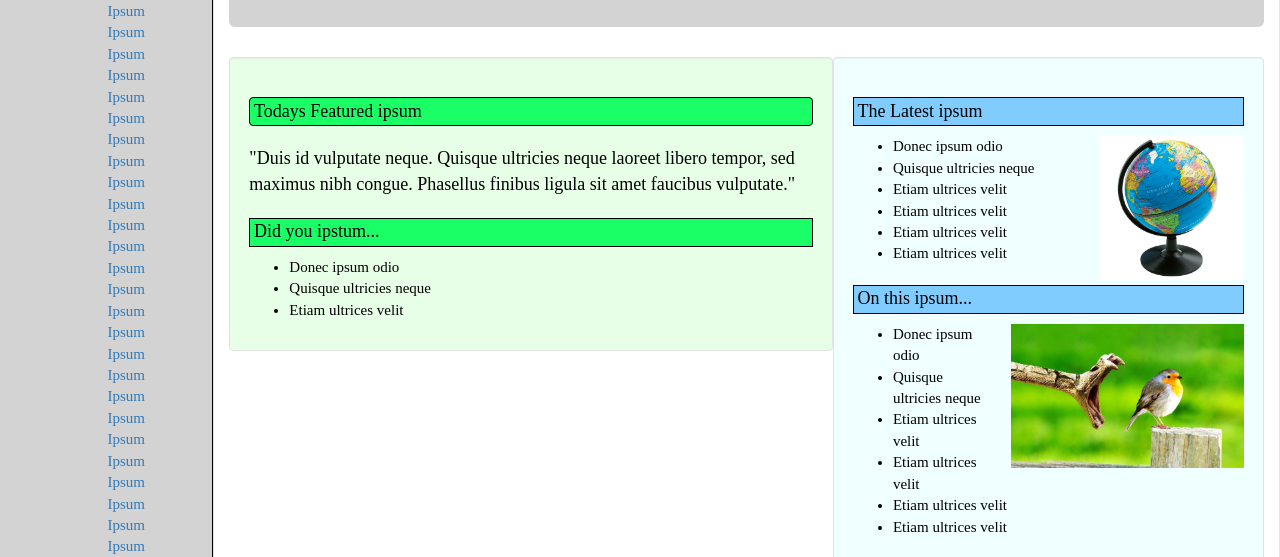
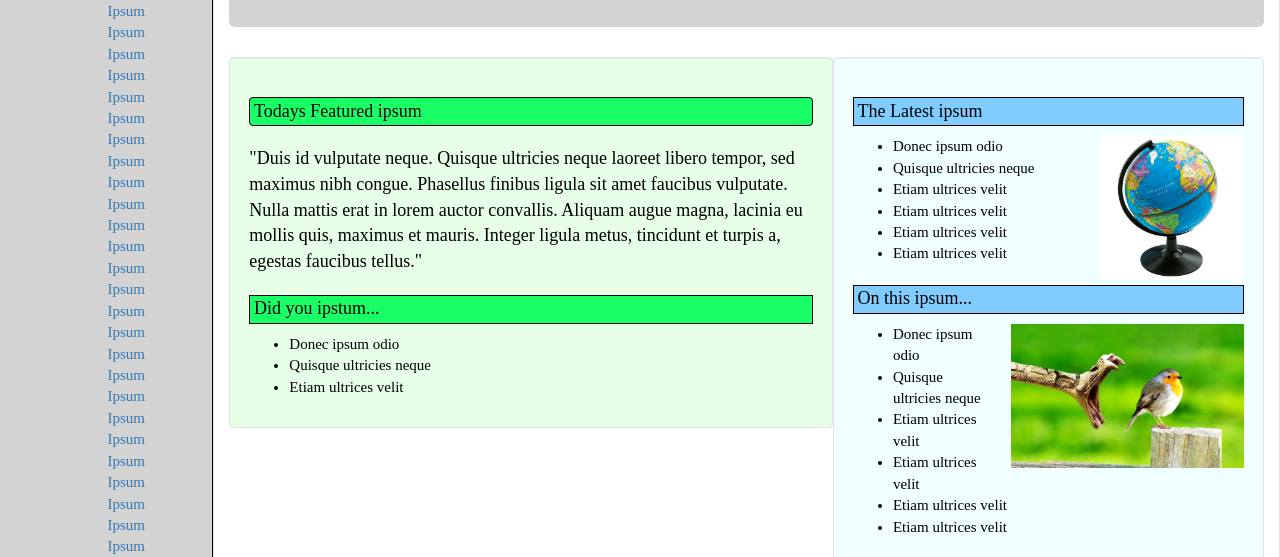
Before and after one commit to Xamdes/fake-wikipedia, a plain HTML site: page index.html in a window 1280 px wide. Shown: the part 233-790 px from the top of the page. Drawn offline with Linux system fonts and the light colour scheme.

Commit message:
More Ipsum

```diff
--- a/index.html
+++ b/index.html
@@ -72,8 +72,11 @@
           <div class="col-md-7 well back_green">
             <h2 class="well header-border green">Todays Featured ipsum</h2>
             <p>"Duis id vulputate neque. Quisque ultricies neque laoreet libero
-            tempor, sed maximus nibh congue. Phasellus finibus ligula sit amet
-            faucibus vulputate."</p>
+              tempor, sed maximus nibh congue. Phasellus finibus ligula sit amet
+              faucibus vulputate. Nulla mattis erat in lorem auctor convallis.
+              Aliquam augue magna, lacinia eu mollis quis, maximus et mauris.
+              Integer ligula metus, tincidunt et turpis a, egestas faucibus tellus."
+            </p>
             <h2 class="header-border green">Did you ipstum...</h2>
             <p>
               <ul>
```
